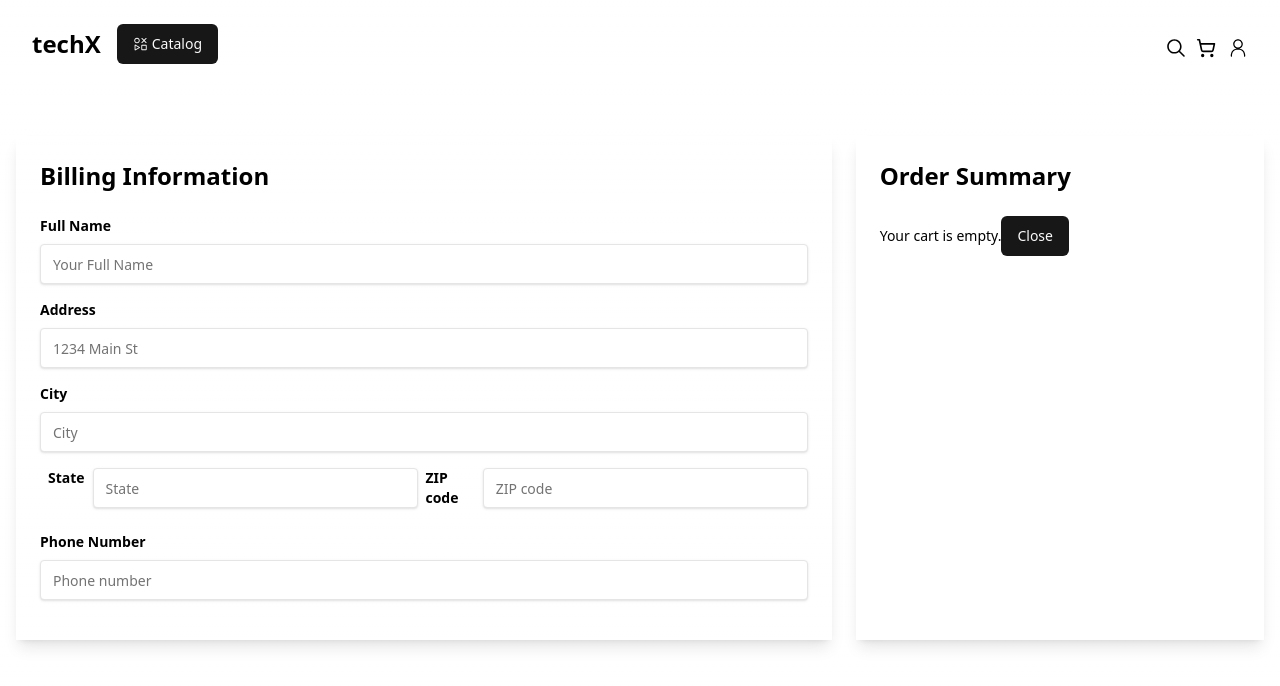
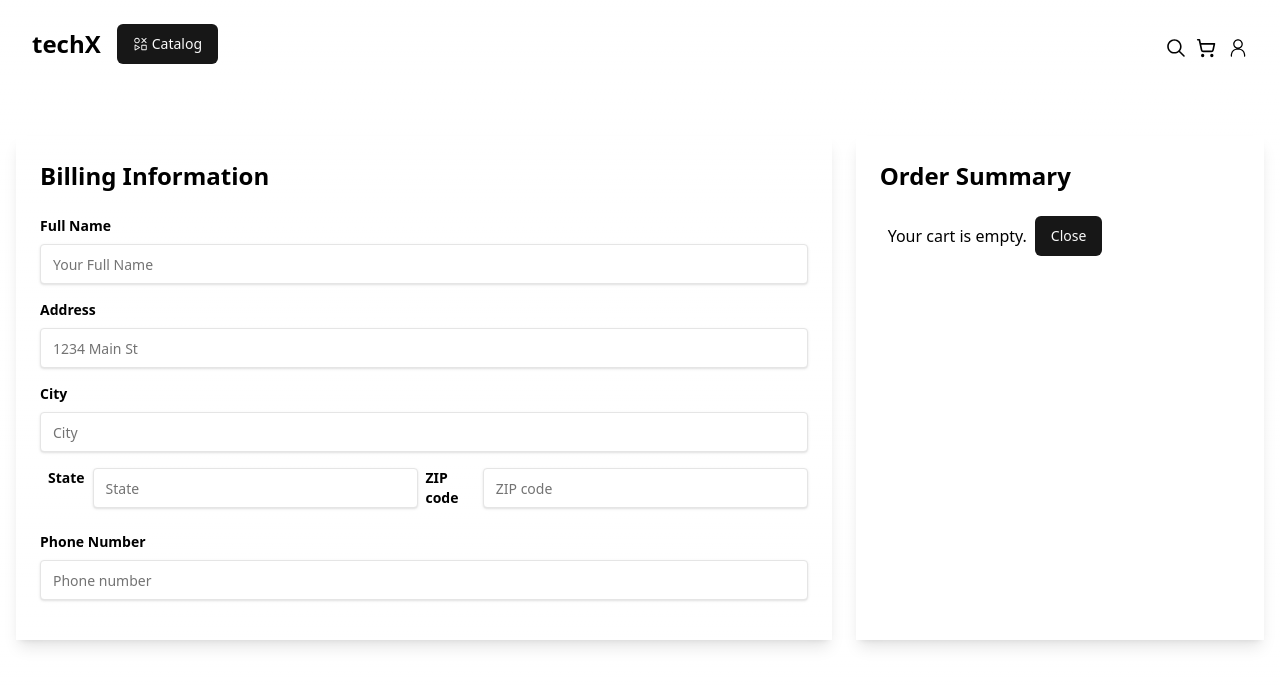
Before and after one commit to HatoryHanzo182/TechX, a Next.js app in the folder next-techx/: page /checkout in a window 1280 px wide. Shown: the top 686 px of the page. Built offline with nearby package versions, Linux system fonts and the light colour scheme.

Commit message:
new-changes

```diff
--- a/next-techx/components/buttons/Сart.jsx
+++ b/next-techx/components/buttons/Сart.jsx
@@ -138,7 +138,7 @@ const Cart = () => {
             </SheetFooter>
           </>
         ) : (
-          <div>
+          <div className="flex flex-col ">
             <Label>Your cart is empty.</Label>
             <SheetFooter>
               <SheetClose asChild>
--- a/next-techx/components/pages/OrdersPage.jsx
+++ b/next-techx/components/pages/OrdersPage.jsx
@@ -148,14 +148,28 @@ const OrdersPage = () => {
                     Total : {CountTotal()}$
                   </Label>
 
-                  <Button type="button">Checkout</Button>
+                  <Button
+                    type="button"
+                    onClick={() => {
+                      window.location.href = "/";
+                    }}
+                  >
+                    Checkout
+                  </Button>
                 </div>
               </>
             ) : (
-              <div>
-                <Label>Your cart is empty.</Label>
+              <div className="flex flex-row ">
+                <Label className="p-2 text-base">Your cart is empty.</Label>
 
-                <Button type="button">Close</Button>
+                <Button
+                  type="button"
+                  onClick={() => {
+                    window.location.href = "/";
+                  }}
+                >
+                  Close
+                </Button>
               </div>
             )}
           </div>
--- a/next-techx/components/product/ProductDetails.jsx
+++ b/next-techx/components/product/ProductDetails.jsx
@@ -357,33 +357,6 @@ const ProductDetails = () => {
                     </div>
                   ))}
                 </div>
-                {/* <div className="px-6 pb-6 mt-6 border-t border-gray-300 dark:border-gray-400 ">
-                  <div className="flex items-center justify-center mt-6">
-                    <span className="mr-3">
-                      <svg
-                        xmlns="http://www.w3.org/2000/svg"
-                        width="16"
-                        height="16"
-                        fill="currentColor"
-                        className="w-5 h-5 text-blue-700 dark:text-gray-400 bi bi-chat-left-dots-fill"
-                        viewBox="0 0 16 16"
-                      >
-                        <path d="M0 2a2 2 0 0 1 2-2h12a2 2 0 0 1 2 2v8a2 2 0 0 1-2 2H4.414a1 1 0 0 0-.707.293L.854 15.146A.5.5 0 0 1 0 14.793V2zm5 4a1 1 0 1 0-2 0 1 1 0 0 0 2 0zm4 0a1 1 0 1 0-2 0 1 1 0 0 0 2 0zm3 1a1 1 0 1 0 0-2 1 1 0 0 0 0 2z"></path>
-                      </svg>
-                    </span>
-                    <div>
-                      <h2 className="text-sm font-bold text-gray-700 lg:text-lg dark:text-gray-400">
-                        Have question?
-                      </h2>
-                      <a
-                        className="text-xs text-blue-400 lg:text-sm dark:text-blue-200"
-                        href="#"
-                      >
-                        Chat with...
-                      </a>
-                    </div>
-                  </div>
-                </div> */}
               </div>
             </div>
             <div className="w-full px-4 md:w-1/2">
@@ -588,9 +561,13 @@ const ProductDetails = () => {
                     </svg>
                   </Button>
                 </div>
-                <div className="flex items-center mt-6 ">
+                <div className="flex justify-between mt-6 ">
+                  <span className="mr-2 text-base font-bold text-gray-700 dark:text-gray-400">
+                    Add to favorites
+                  </span>
+
                   {!show_logged_content ? null : (
-                    <span className="ml-6" onClick={toggleLike}>
+                    <span className="mr-6" onClick={toggleLike}>
                       {liked ? (
                         <AiFillHeart size="22" />
                       ) : (
--- a/next-techx/components/product/ProductMenu.jsx
+++ b/next-techx/components/product/ProductMenu.jsx
@@ -23,7 +23,7 @@ function ProductSelection() {
   const [versionFilter, setVersionFilter] = useState([]);
 
   // Filter options
-  const memoryOptions = ["128GB","256GB", "512GB", "1TB"];
+  const memoryOptions = ["128GB", "256GB", "512GB", "1TB"];
   const colorOptions = [
     "Black Titanium",
     "Blue Titanium",
@@ -117,10 +117,12 @@ function ProductSelection() {
   };
 
   const filterProducts = () => {
-    return products.filter(product =>
-      (memoryFilter.length === 0 || memoryFilter.includes(product.memory)) &&
-      (colorFilter.length === 0 || colorFilter.includes(product.color)) &&
-      (versionFilter.length === 0 || versionFilter.some(version => product.model.includes(version)))
+    return products.filter(
+      (product) =>
+        (memoryFilter.length === 0 || memoryFilter.includes(product.memory)) &&
+        (colorFilter.length === 0 || colorFilter.includes(product.color)) &&
+        (versionFilter.length === 0 ||
+          versionFilter.some((version) => product.model.includes(version)))
     );
   };
 
@@ -153,13 +155,13 @@ function ProductSelection() {
         />
       </div>
       <div className="container mx-auto  flex">
-        <div className="flex flex-col w-2/3 h-full px-10 pr-4 dark:bg-[#1d1d1d] shadow-lg  p-4 rounded-lg ">
+        <div className="flex flex-col max-w-2/3 h-full px-10 pr-4 dark:bg-[#1d1d1d] shadow-lg  p-4 rounded-lg ">
           <div className="flex flex-col m-4">
             <div className="mb-4">
               <h1 className="text-2xl font-bold dark:text-white text-black p-2">
                 Memory
               </h1>
-              {/* <div className="mb-2">Объем памяти</div> */}
+
               <div className="space-y-2 text-base text-black dark:text-white">
                 {memoryOptions.map((memory) => (
                   <label key={memory} className="flex items-center">
@@ -235,7 +237,7 @@ function ProductSelection() {
                 <div className="font-bold text-black dark:text-white">
                   {product.model}
                 </div>
-                <div className="text-gray-500">
+                <div className="text-gray-500 text-sm text-nowrap">
                   {" "}
                   {product.memory} ({product.color}){" "}
                 </div>
```
Also changed, not shown: next-techx/components/Nav.jsx (+10 -11 lines), next-techx/components/product/ProductCatalog.jsx (+0 -11 lines).
